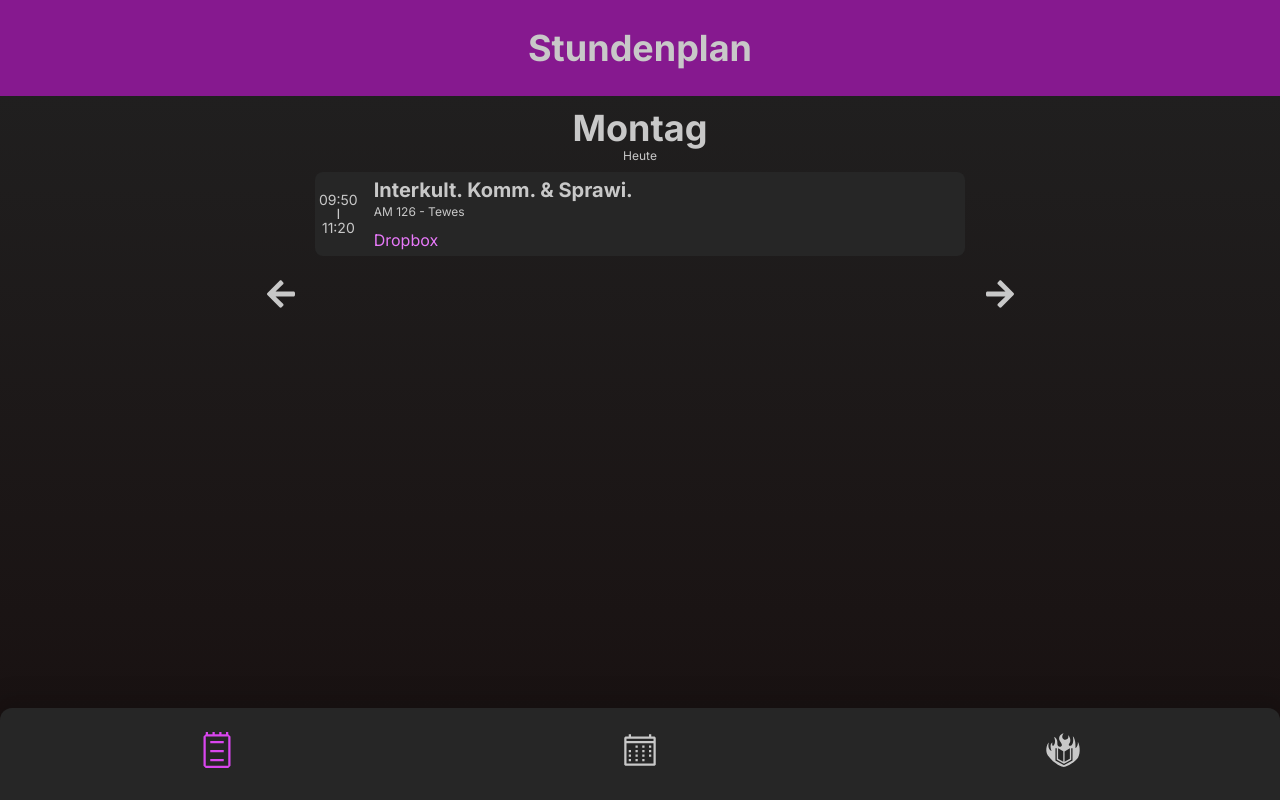
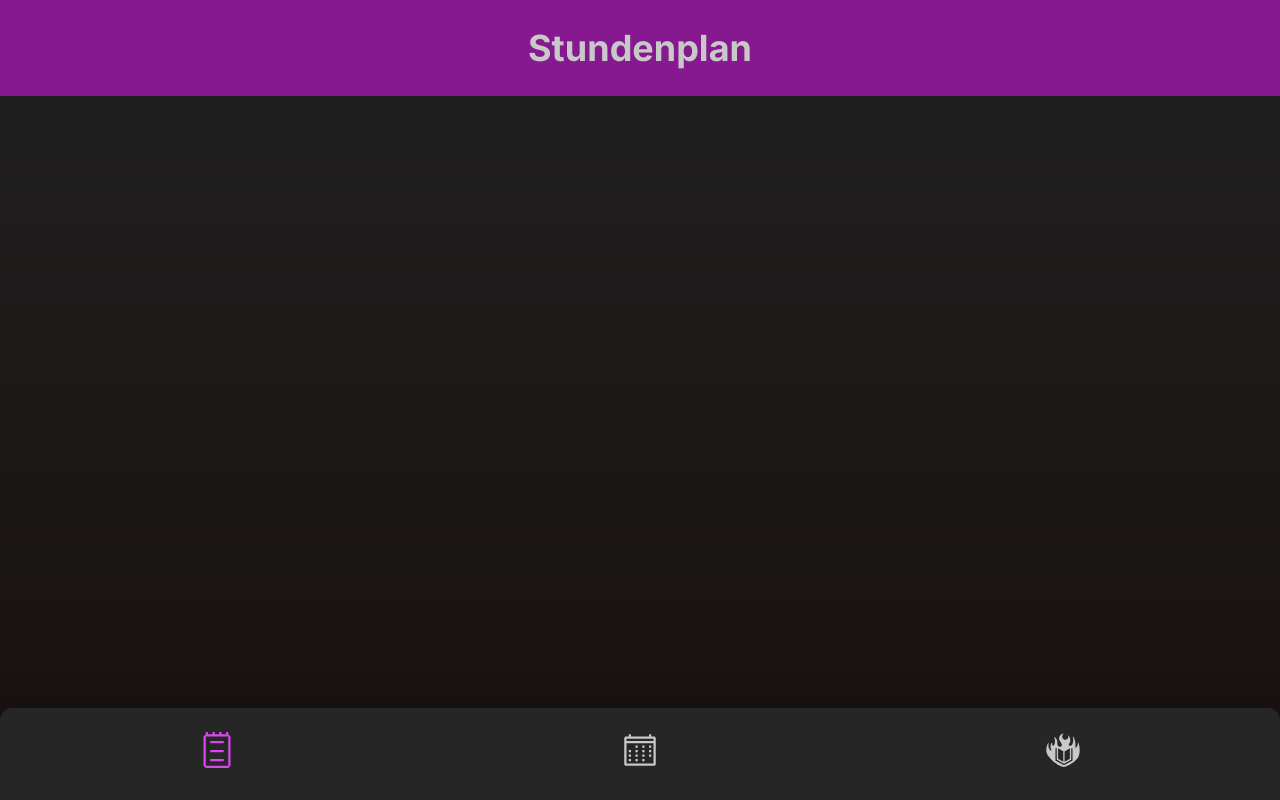
Before and after one commit to jmjules/KMM-Helper, a Next.js app: page / in a window 1280 px wide. Built offline with nearby package versions, Linux system fonts and the light colour scheme.

Commit message:
deactivate timetable

```diff
--- a/src/app/page.tsx
+++ b/src/app/page.tsx
@@ -12,7 +12,7 @@ export default async function Home() {
 	return (
 		<>
 			<SubPageHeader pageTitle="Stundenplan" />
-    			<Timetable timetableData={data} />
+    			{/* <Timetable timetableData={data} /> */}
     		</>
 	);
 }
```
